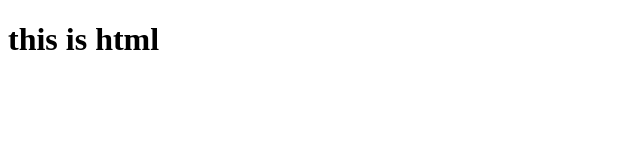
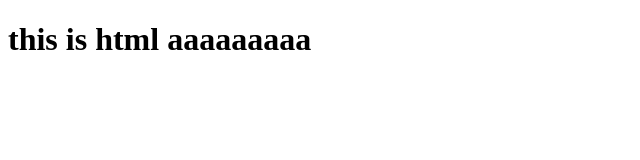
Before and after one commit to yochevedyoel/test3, a plain HTML site: page index.html in a window 1280 px wide. Shown: the whole page, without its empty margins (0-640 px from the left). Drawn offline with Linux system fonts and the light colour scheme.

Commit message:
change2222

```diff
--- a/index.html
+++ b/index.html
@@ -6,6 +6,6 @@
     <title>Document</title>
 </head>
 <body>
-    <h1>this is html</h1>
+    <h1>this is html aaaaaaaaa</h1>
 </body>
 </html>
```
